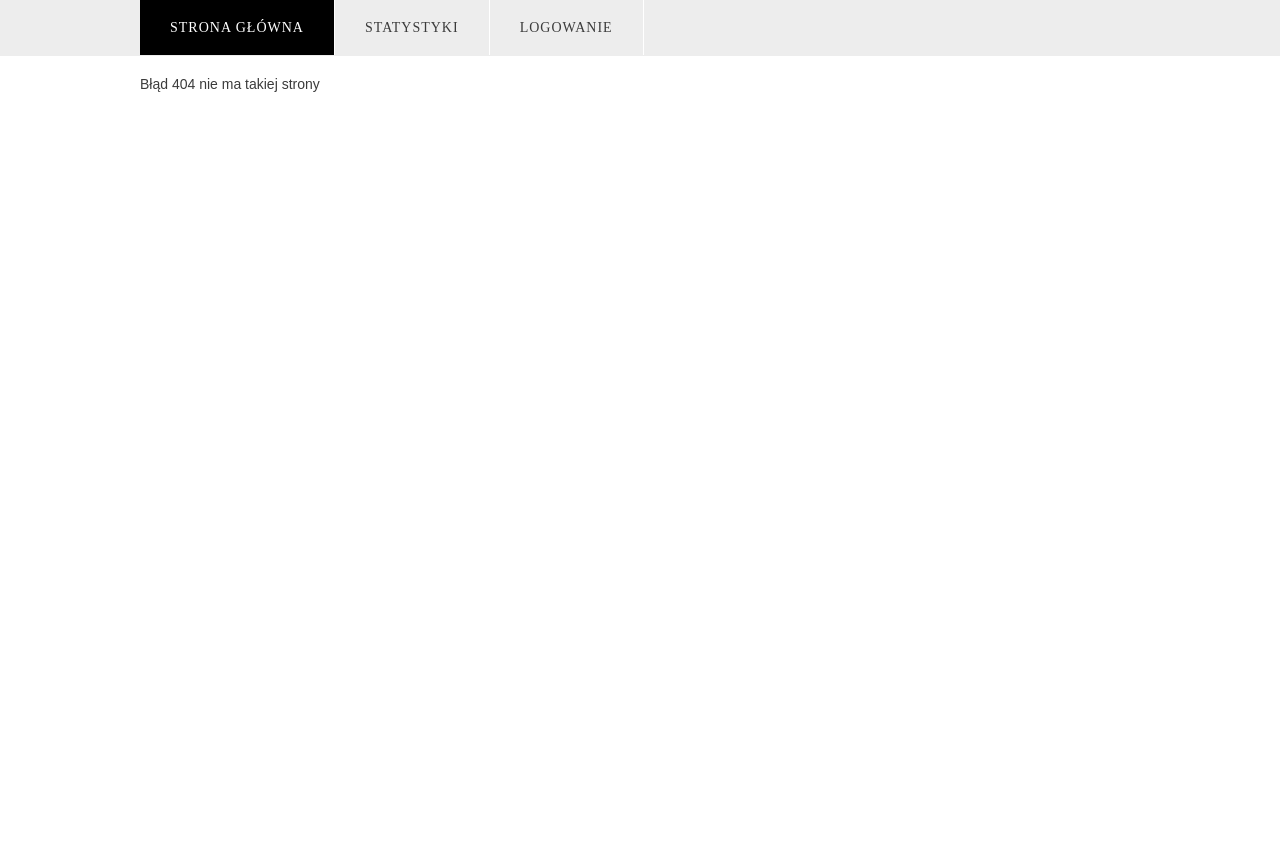
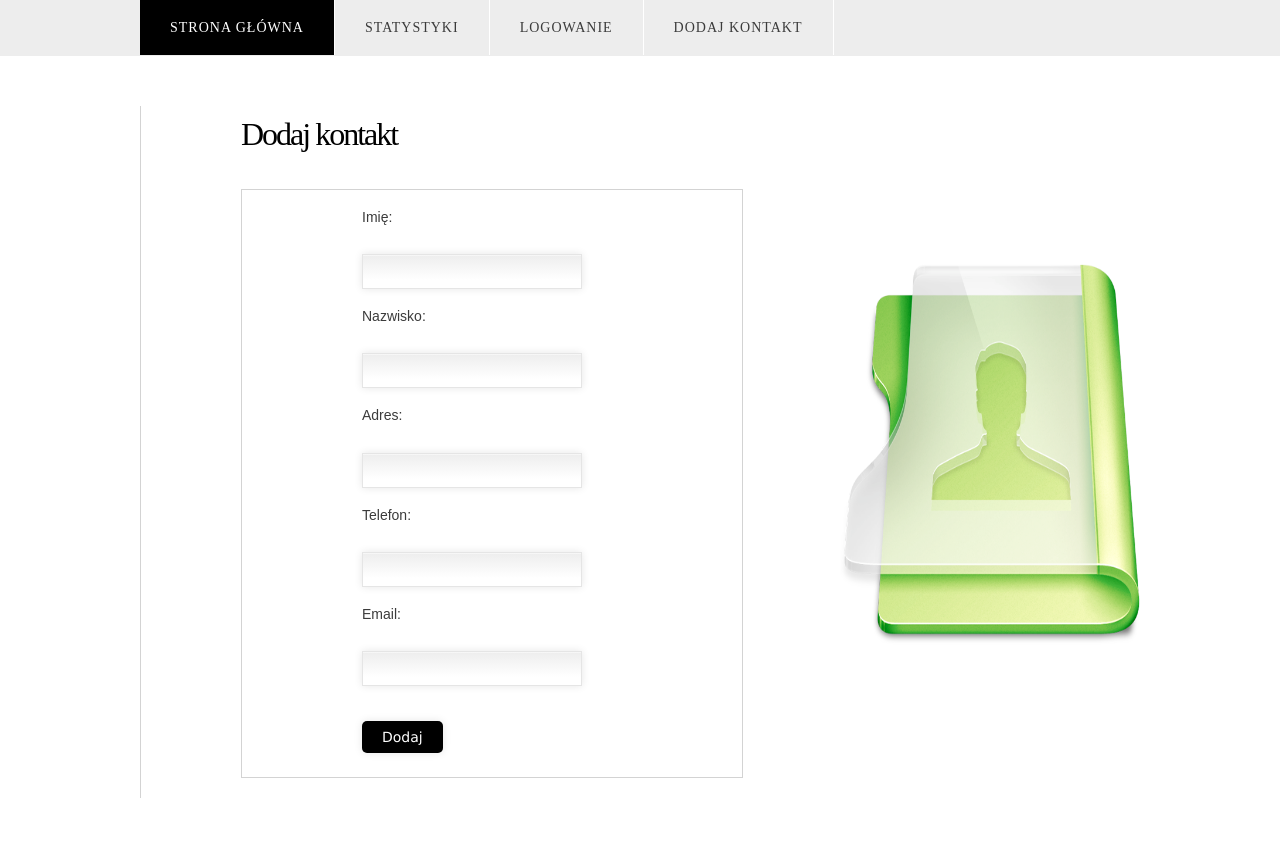
Before and after one commit to NoSQLprojekt/projekt, a PHP site: page /?add in a window 1280 px wide. Before the commit the page ends 92 px from the top, so only its background shows below. Run offline with PHP 8.4, Linux system fonts and the light colour scheme.

Commit message:
dodanie kontaktu widok

```diff
--- /dev/null
+++ b/add.php
@@ -0,0 +1,39 @@
+<div id="content">
+	<div class="post">
+
+
+
+			<div class="entry">
+					<h2 class="title">Dodaj kontakt</h2>
+								<form method="post" action="save.php?add">
+									<div id="adduser">
+
+										<p>Imię:</p>
+										<input type="text" name="imie" id="login-text" value="" />
+										<p>Nazwisko:</p>
+										<input type="text" name="nazwisko" id="login-text" value="" />
+										<p>Adres:</p>
+										<input type="text" name="adres" id="login-text" value="" />
+										<p>Telefon:</p>
+										<input type="text" name="telefon" id="login-text" value="" />
+										<p>Email:</p>
+										<input type="text" name="email" id="login-text" value="" />
+
+										<p class="submit">
+											<input type="submit" name="submit" value="Dodaj" />
+										</p>
+									</div>
+								</form>
+
+			</div>
+
+	</div>
+
+	<div style="clear: both;">&nbsp;</div>
+</div>
+<!-- end #content -->
+<div id="sidebar1">
+	<img src="summer-user.png" width="400" height="400" alt="" />
+</div>
+<!-- end #sidebar -->
+<div style="clear: both;">&nbsp;</div>
--- a/index.php
+++ b/index.php
@@ -14,6 +14,8 @@
 			<li class="current_page_item"><a href="?">Strona Główna</a></li>
 			<li><a href="#">Statystyki</a></li>
 			<li><a href="?login">Logowanie</a></li>
+			<li><a href="?add">Dodaj kontakt</a></li>
+
 		</ul>
 	</div>
 	<!-- end #menu -->
--- a/login.php
+++ b/login.php
@@ -27,7 +27,7 @@
 </div>
 <!-- end #content -->
 <div id="sidebar">
-	<img src="Address-book.png" width="400" height="400" alt="" />
+	<img src="icon_client_login.png" width="400" height="400" alt="" />
 </div>
 <!-- end #sidebar -->
 <div style="clear: both;">&nbsp;</div>
--- a/style.css
+++ b/style.css
@@ -143,6 +143,12 @@ a:hover {
 	text-align: justify;
 }
 
+#sidebar1 img{
+width: 300px;
+padding-left: 60px;
+padding-top:170px;
+}
+
 img{
 width: 300px;
 padding-left: 60px;
@@ -159,6 +165,17 @@ padding-left:120px;
 
 }
 
+#adduser{
+width: 380px;
+
+border:1px solid;
+margin-top:35px;
+border-color: lightgrey;
+padding-left:120px;
+
+
+
+}
 #mainsite{
 
 width: 480px;
@@ -180,9 +197,17 @@ padding-top:15px;
 
 }
 
+#adduser p {
+padding-bottom: 10px;
+padding-top:15px;
+
+
+}
+
 input, textarea {
 
 	padding:9px;
+
     border: solid 1px #E5E5E5;
     outline: 0;
     font: normal 13px/100% Verdana, Tahoma, sans-serif;
```
Also changed, not shown: save.php (added, +27 -0 lines), icon_client_login.png (added), summer-user.png (added).
